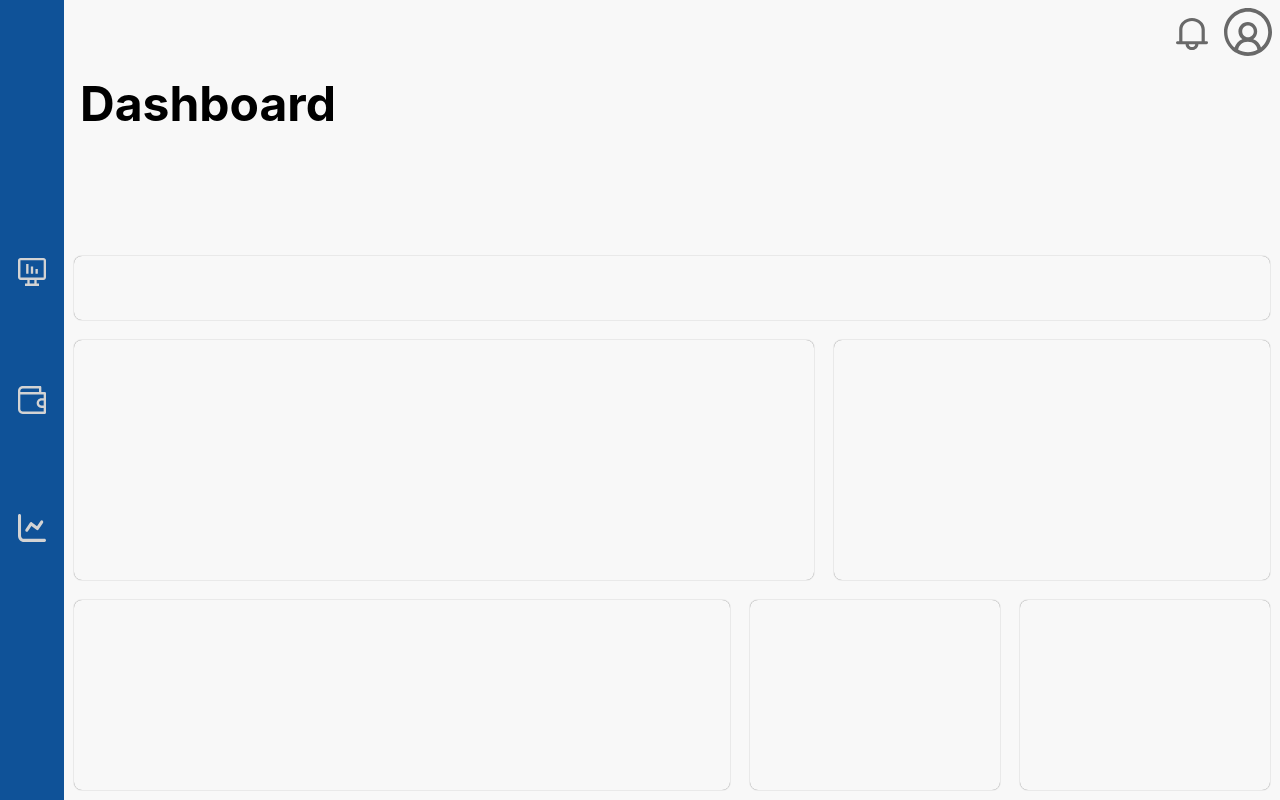
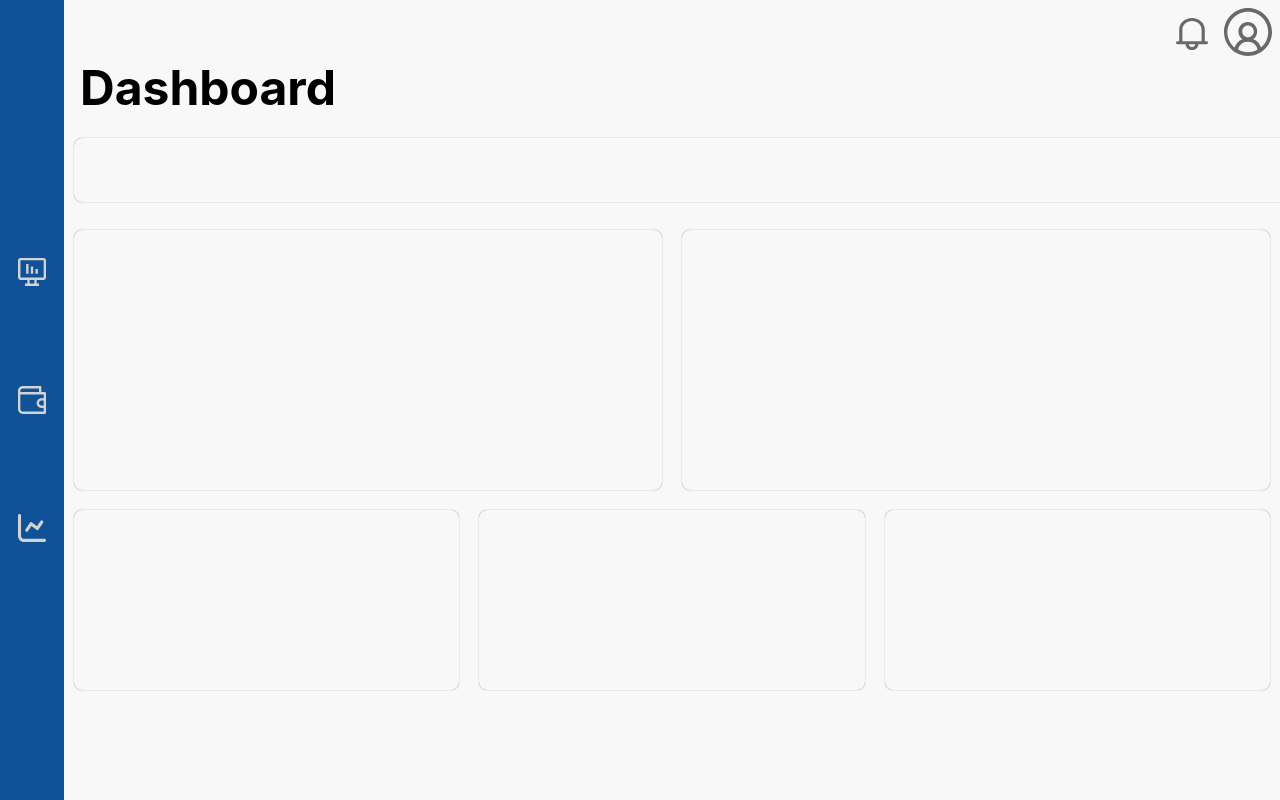
Before and after one commit to MSzostaq/CryptoRate, a React (Create React App) app: page /graphs#/dashboard in a window 1280 px wide. Built offline with nearby package versions, Linux system fonts and the light colour scheme.

Commit message:
dashboard view - done

```diff
--- a/src/views/Dashboard.jsx
+++ b/src/views/Dashboard.jsx
@@ -9,12 +9,14 @@ const View = styled(motion.div)`
   background-color: #f8f8f8;
   display: grid;
   position: fixed;
+  top: auto;
   bottom: 0;
   right: 0;
   left: 0;
   width: 95%;
 
   @media (min-width: 800px) {
+    top: 64px;
     left: 64px;
 `;
 
@@ -33,57 +35,72 @@ const StyledHeading = styled.h1`
   left: 0;
 
   @media (min-width: 800px) {
-    top: 64px;
+    top: 48px;
     left: auto;
   }
 `;
 
 const Heading = styled(Card)`
-  width: auto;
+  width: 0%;
   height: 0%;
 
   @media (min-width: 800px) {
-    width: 1fr;
+    position: fixed;
+    top: 128px;
+    width: 95%;
     height: 64px;
   }
 `;
 
 const MidWrapper = styled.div`
   display: grid;
-  grid-template-columns: 1.25fr 0.75fr;
-  height: 260px;
+  grid-template-columns: 1fr;
+  position: fixed;
+  left: 0;
+  top: 160px;
+  width: 100%;
+  height: 320px;
 
-  @media (max-width: 1250px) {
+  @media (min-width: 800px) {
     grid-template-columns: 1fr 1fr;
+    left: 64px;
+    top: 220px;
+    width: 95%;
+    height: 260px;
   }
 
-  @media (max-width: 800px) {
-    grid-template-columns: 1fr;
-    height: 320px;
-    position: fixed;
-    left: 0;
-    top: 160px;
-    width: 100%;
+  @media (min-width: 1250px) {
+    grid-template-columns: 1fr 1fr;
+    left: 64px;
+    top: 220px;
+    width: 95%;
+    height: 280px;
   }
 `;
 
 const BottomWrapper = styled.div`
   display: grid;
-  grid-template-columns: 1.25fr 0.5fr 0.5fr;
-  height: 210px;
+  grid-template-rows: 1fr;
+  height: 220px;
+  position: fixed;
+  top: 480px;
+  left: 0;
+  width: 100%;
 
-  @media (max-width: 1250px) {
-    grid-template-columns: 0.75fr 0.75fr 0.75fr;
+  @media (min-width: 800px) {
+    grid-template-columns: 1fr 1fr 1fr;
+    left: 64px;
+    top: 480px;
+    width: 95%;
+    height: 220px;
   }
 
-  @media (max-width: 800px) {
-    display: grid;
-    grid-template-rows: 1fr 0.5fr;
-    height: 220px;
-    position: fixed;
-    left: 0;
-    bottom: 20px;
-    width: 100%;
+  @media (min-width: 1250px) {
+    grid-template-columns: 1fr 1fr 1fr;
+    left: 64px;
+    top: 500px;
+    width: 95%;
+    height: 200px;
   }
 `;
 
```
Also changed, not shown: 1 other file (tests, documents, lock files or other folders).
